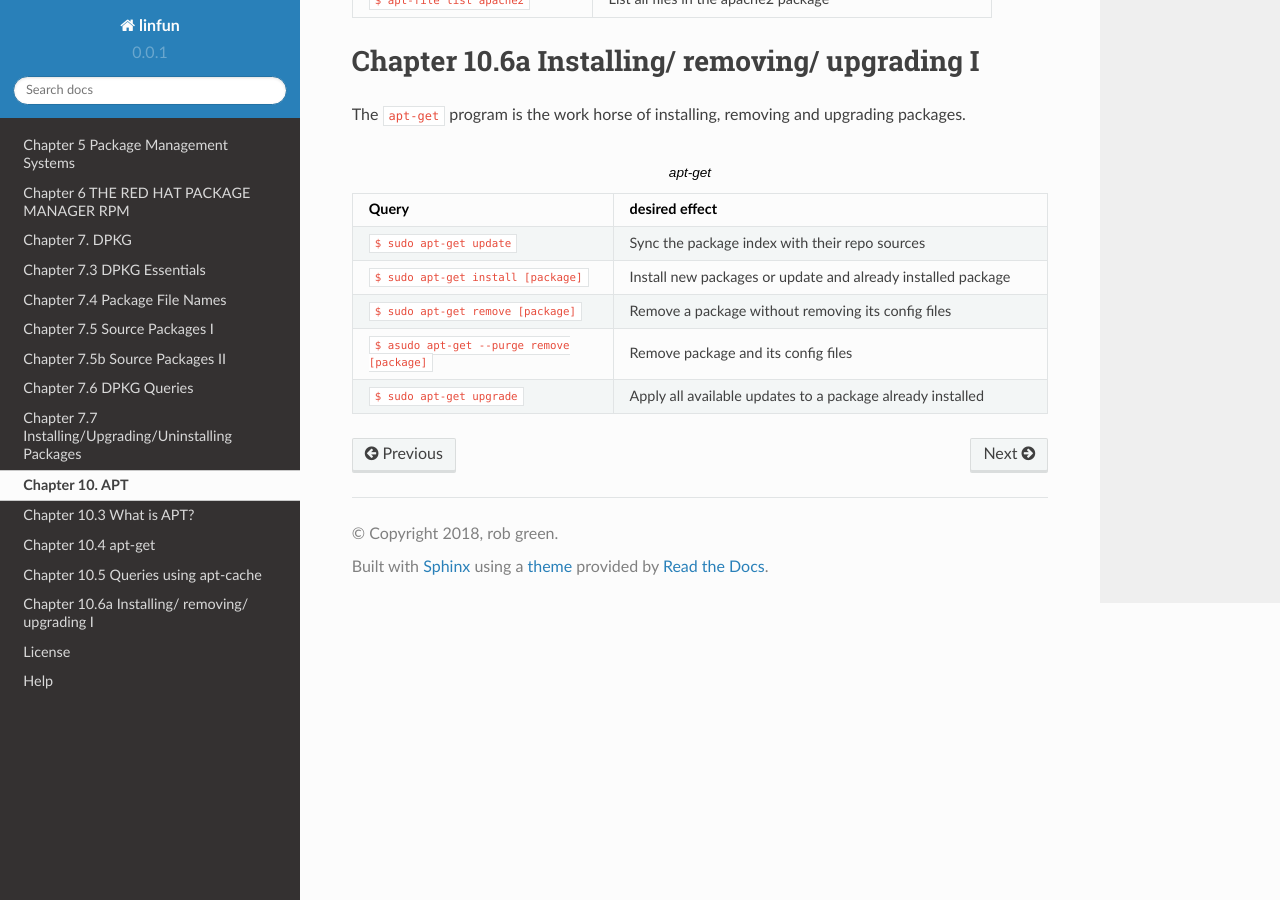
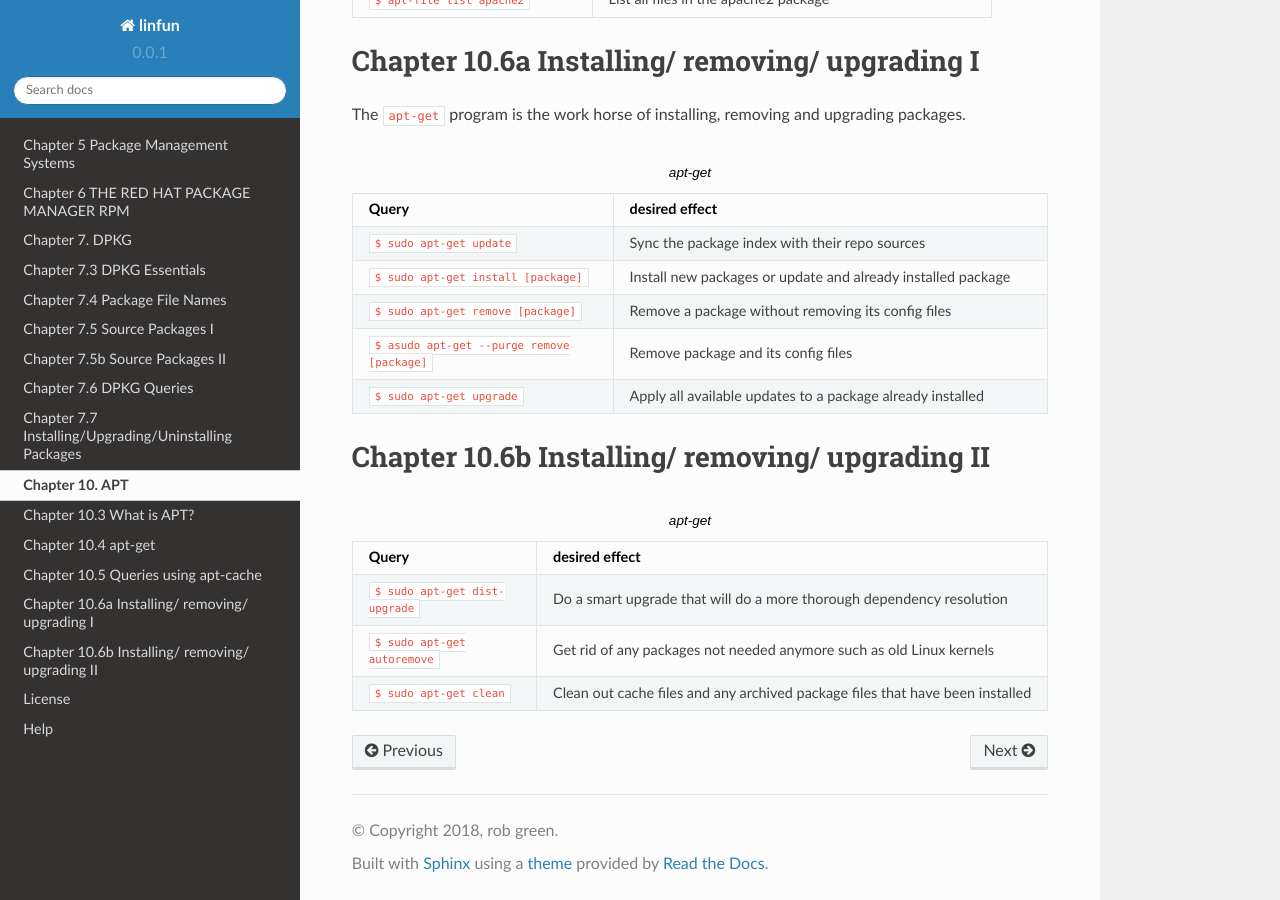
Before and after one commit to py010/linfun, a Sphinx documentation site: the page built from docs/source/chapter10.rst, in a window 1280 px wide and 900 px high, scrolled down 1112 px. Built offline with Sphinx 7.4.7 and the Read the Docs theme 2.0.0, drawn with Linux system fonts in a browser that asks for light colours; pages that are not in the unit, such as notebooks, are missing from menus.

Commit message:
chapter 10.6 apt-get II

```diff
--- a/docs/source/chapter10.rst
+++ b/docs/source/chapter10.rst
@@ -47,3 +47,14 @@ The ``apt-get`` program is the work horse of installing, removing and upgrading
    "``$ sudo apt-get remove [package]``", "Remove a package without removing its config files"
    "``$ asudo apt-get --purge remove [package]``", "Remove package and its config files"
    "``$ sudo apt-get upgrade``", "Apply all available updates to a package already installed"
+
+Chapter 10.6b Installing/ removing/ upgrading II
+^^^^^^^^^^^^^^^^^^^^^^^^^^^^^^^^^^^^^^^^^^^^^^^^
+
+.. csv-table:: apt-get
+   :header: "Query", "desired effect"
+   :widths: 30, 50
+
+   "``$ sudo apt-get dist-upgrade``", "Do a smart upgrade that will do a more thorough dependency resolution"
+   "``$ sudo apt-get autoremove``", "Get rid of any packages not needed anymore such as old Linux kernels"
+   "``$ sudo apt-get clean``", "Clean out cache files and any archived package files that have been installed"
```
